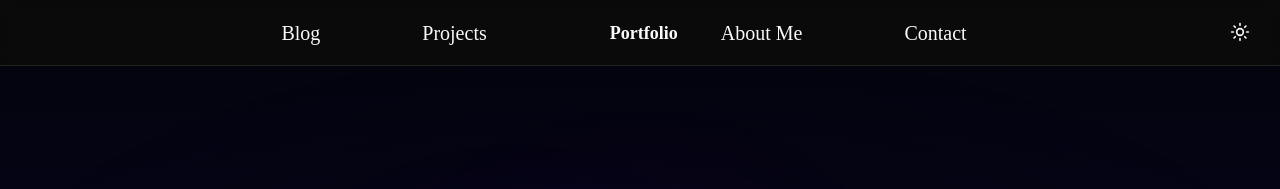
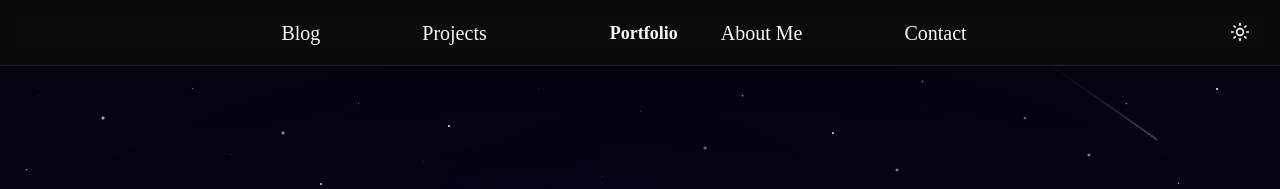
Before and after one commit to Maduki-tech/homepage, a Next.js app: page / in a window 1280 px wide. Both pictures are taken after a click on the button "Toggle theme". Shown: the top 189 px of the page. Built offline with nearby package versions, Linux system fonts and the light colour scheme.

Commit message:
feat: added a starfield

```diff
--- a/src/components/hero-background.tsx
+++ b/src/components/hero-background.tsx
@@ -1,8 +1,101 @@
+const STARS: [number, number, number, number, number][] = [
+    // [x%, y%, size(px), delay(s), duration(s)]
+    // Row 1 – y: 2–10
+    [3, 4, 1, 0.0, 3.0], [8, 7, 2, 1.2, 4.0], [15, 3, 1, 2.1, 2.5], [22, 9, 2, 0.5, 3.5],
+    [28, 5, 1, 1.8, 4.0], [35, 8, 2, 3.2, 3.0], [42, 3, 1, 0.9, 2.0], [50, 6, 2, 2.5, 4.5],
+    [58, 4, 1, 1.1, 3.0], [65, 9, 2, 3.7, 2.5], [72, 2, 1, 0.3, 4.0], [80, 7, 2, 2.0, 3.5],
+    [88, 5, 1, 1.5, 2.0], [95, 3, 2, 3.0, 4.0],
+    // Row 2 – y: 11–20
+    [2, 14, 1, 1.3, 3.5], [10, 18, 2, 2.8, 4.0], [18, 12, 1, 0.6, 2.5], [25, 16, 2, 3.5, 3.0],
+    [33, 13, 1, 1.9, 4.5], [40, 19, 2, 0.2, 2.0], [47, 15, 1, 2.3, 3.5], [55, 11, 2, 1.6, 4.0],
+    [62, 17, 1, 3.1, 2.5], [70, 14, 2, 0.8, 3.0], [78, 19, 1, 2.6, 4.5], [85, 12, 2, 1.4, 2.0],
+    [92, 16, 1, 3.3, 3.5], [97, 18, 2, 0.1, 4.0],
+    // Row 3 – y: 21–30
+    [4, 24, 1, 2.2, 3.0], [11, 28, 2, 0.4, 4.5], [19, 22, 1, 3.6, 2.5], [27, 27, 2, 1.7, 3.5],
+    [34, 23, 1, 0.9, 4.0], [41, 29, 2, 2.4, 2.0], [48, 25, 1, 1.2, 3.0], [56, 21, 2, 3.8, 4.5],
+    [63, 28, 1, 0.7, 2.5], [71, 24, 2, 2.9, 3.0], [79, 26, 1, 1.5, 4.0], [87, 22, 2, 3.4, 2.5],
+    [94, 29, 1, 0.3, 3.5],
+    // Row 4 – y: 31–40
+    [6, 34, 2, 1.8, 4.0], [14, 39, 1, 3.2, 2.5], [21, 33, 2, 0.6, 3.0], [29, 37, 1, 2.7, 4.5],
+    [36, 32, 2, 1.1, 2.0], [43, 38, 1, 3.6, 3.5], [51, 35, 2, 0.4, 4.0], [59, 31, 1, 2.1, 2.5],
+    [66, 39, 2, 1.5, 3.0], [74, 33, 1, 3.9, 4.5], [82, 36, 2, 0.8, 2.0], [90, 32, 1, 2.3, 3.5],
+    [96, 38, 2, 1.6, 4.0],
+    // Row 5 – y: 41–48
+    [1, 44, 1, 3.1, 3.0], [9, 47, 2, 0.5, 4.0], [17, 42, 1, 2.0, 2.5], [26, 46, 2, 1.3, 3.5],
+    [38, 43, 1, 3.7, 4.5], [45, 48, 2, 0.9, 2.0], [53, 45, 1, 2.6, 3.0], [61, 42, 2, 1.8, 4.0],
+    [68, 47, 1, 3.4, 2.5], [76, 44, 2, 0.2, 3.5], [83, 46, 1, 2.8, 4.0], [91, 43, 2, 1.0, 2.0],
+    [98, 45, 1, 3.5, 3.0],
+];
+
+// [left%, top%, length(px), delay(s), period(s)]
+const SHOOTING_STARS: [number, number, number, number, number][] = [
+    [10, 8, 160, 1.0, 9.0],
+    [35, 5, 120, 4.5, 12.0],
+    [60, 12, 180, 7.0, 10.0],
+    [80, 4, 140, 2.5, 14.0],
+];
+
+function StarField() {
+    return (
+        <>
+            <style>{`
+                @keyframes twinkle {
+                    0%, 100% { opacity: 0.15; transform: scale(1); }
+                    50% { opacity: 0.9; transform: scale(1.4); }
+                }
+                @keyframes shoot {
+                    0%   { opacity: 0;   transform: translate(0, 0) rotate(215deg); }
+                    5%   { opacity: 1; }
+                    20%  { opacity: 0;   transform: translate(310px, 220px) rotate(215deg); }
+                    100% { opacity: 0;   transform: translate(310px, 220px) rotate(215deg); }
+                }
+            `}</style>
+
+            {/* Twinkling stars – only visible in dark mode */}
+            {STARS.map(([x, y, size, delay, duration], i) => (
+                <div
+                    key={i}
+                    className="absolute hidden rounded-full bg-white dark:block"
+                    style={{
+                        left: `${x}%`,
+                        top: `${y}%`,
+                        width: size,
+                        height: size,
+                        animation: `twinkle ${duration}s ${delay}s infinite ease-in-out`,
+                    }}
+                />
+            ))}
+
+            {/* Shooting stars – only visible in dark mode */}
+            {SHOOTING_STARS.map(([left, top, length, delay, period], i) => (
+                <div
+                    key={`shoot-${i}`}
+                    className="absolute hidden dark:block"
+                    style={{
+                        left: `${left}%`,
+                        top: `${top}%`,
+                        width: length,
+                        height: 1.5,
+                        background: "linear-gradient(90deg, rgba(255,255,255,0.95) 0%, rgba(255,255,255,0.2) 60%, transparent 100%)",
+                        // background: "linear-gradient(90deg, transparent 0%, rgba(255,255,255,0.15) 30%, rgba(255,25 -5,255,0.95) 100%)",
+                        borderRadius: 2,
+                        opacity: 0,
+                        animation: `shoot ${period}s ${delay}s infinite ease-in`,
+                    }}
+                />
+            ))}
+        </>
+    );
+}
+
 export function HeroBackground() {
     return (
         <>
             {/* Base gradient */}
             <div className="absolute inset-0 bg-linear-to-b from-white via-violet-50/50 to-indigo-50 dark:from-[#04040f] dark:via-[#0a0520] dark:to-[#120830]" />
+
+            {/* Star field */}
+            <StarField />
 
             {/* Glowing orbs for depth */}
             <div className="absolute left-1/4 top-1/4 h-96 w-96 animate-pulse rounded-full bg-violet-400/10 blur-3xl dark:bg-violet-700/20" />
```
